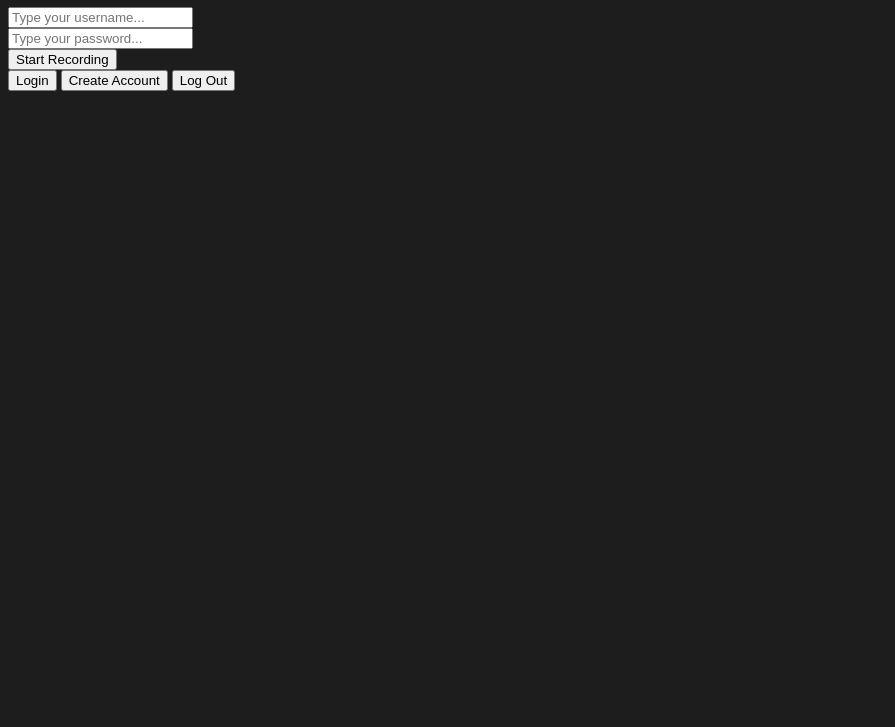
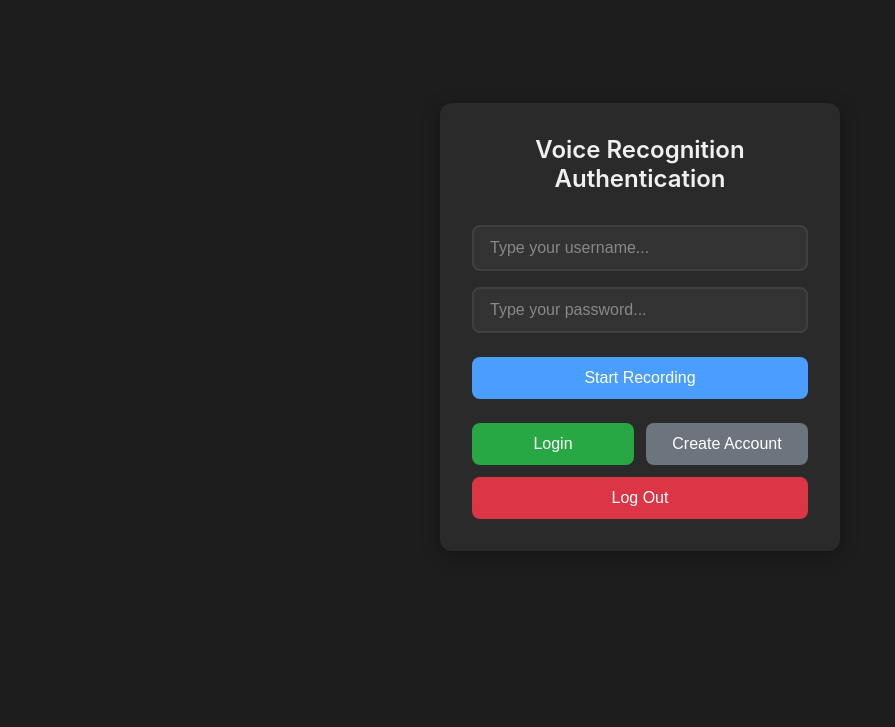
Before and after one commit to Saturn-VI/voicerec, a plain HTML site: page website/index.html in a window 1280 px wide. Shown: the part 73-800 px from the top of the page, without its empty margins (0-895 px from the left). Drawn offline with Linux system fonts and the light colour scheme.

Commit message:
make the page not ugly ugly

```diff
--- a/website/script.js
+++ b/website/script.js
@@ -103,6 +103,7 @@
     if (this.mediaRecorder && this.isRecording) {
       this.mediaRecorder.stop();
       this.isRecording = false;
+      this.startButton.textContent = "Done recording!"
 
       if (this.stream) {
         this.stream.getTracks().forEach((track) => track.stop());
--- a/website/style.css
+++ b/website/style.css
@@ -1,4 +1,130 @@
-html {
+* {
+  margin: 0;
+  padding: 0;
+  box-sizing: border-box;
+}
+
+body {
+  font-family: -apple-system, BlinkMacSystemFont, 'Segoe UI', Roboto, Oxygen, Ubuntu, Cantarell, sans-serif;
   background-color: #1d1d1d;
   color: #fff;
+  min-height: 100vh;
+  display: flex;
+  align-items: center;
+  justify-content: center;
 }
+
+.container {
+  background-color: #2a2a2a;
+  padding: 2rem;
+  border-radius: 12px;
+  box-shadow: 0 4px 20px rgba(0, 0, 0, 0.3);
+  width: 100%;
+  max-width: 400px;
+}
+
+h1 {
+  text-align: center;
+  margin-bottom: 2rem;
+  font-size: 1.5rem;
+  font-weight: 600;
+  color: #f0f0f0;
+}
+
+.form-group {
+  margin-bottom: 1rem;
+}
+
+.form-group input {
+  width: 100%;
+  padding: 12px 16px;
+  border: 2px solid #404040;
+  border-radius: 8px;
+  background-color: #333;
+  color: #fff;
+  font-size: 1rem;
+  transition: border-color 0.2s ease;
+}
+
+.form-group input:focus {
+  outline: none;
+  border-color: #4a9eff;
+}
+
+.form-group input::placeholder {
+  color: #888;
+}
+
+.recording-controls, .auth-controls {
+  margin-top: 1.5rem;
+  display: flex;
+  gap: 0.75rem;
+  flex-wrap: wrap;
+}
+
+button {
+  flex: 1;
+  padding: 12px 20px;
+  border: none;
+  border-radius: 8px;
+  font-size: 1rem;
+  font-weight: 500;
+  cursor: pointer;
+  transition: background-color 0.2s ease, transform 0.1s ease;
+  min-width: 120px;
+}
+
+#startButton {
+  background-color: #4a9eff;
+  color: white;
+}
+
+#startButton:hover {
+  background-color: #3a8eef;
+}
+
+#loginButton {
+  background-color: #28a745;
+  color: white;
+}
+
+#loginButton:hover {
+  background-color: #218838;
+}
+
+#createAccountButton {
+  background-color: #6c757d;
+  color: white;
+}
+
+#createAccountButton:hover {
+  background-color: #5a6268;
+}
+
+#logoutButton {
+  background-color: #dc3545;
+  color: white;
+}
+
+#logoutButton:hover {
+  background-color: #c82333;
+}
+
+button:active {
+  transform: translateY(1px);
+}
+
+@media (max-width: 480px) {
+  .container {
+    margin: 1rem;
+    padding: 1.5rem;
+  }
+
+  .auth-controls {
+    flex-direction: column;
+  }
+
+  button {
+    min-width: auto;
+  }
+}
```
